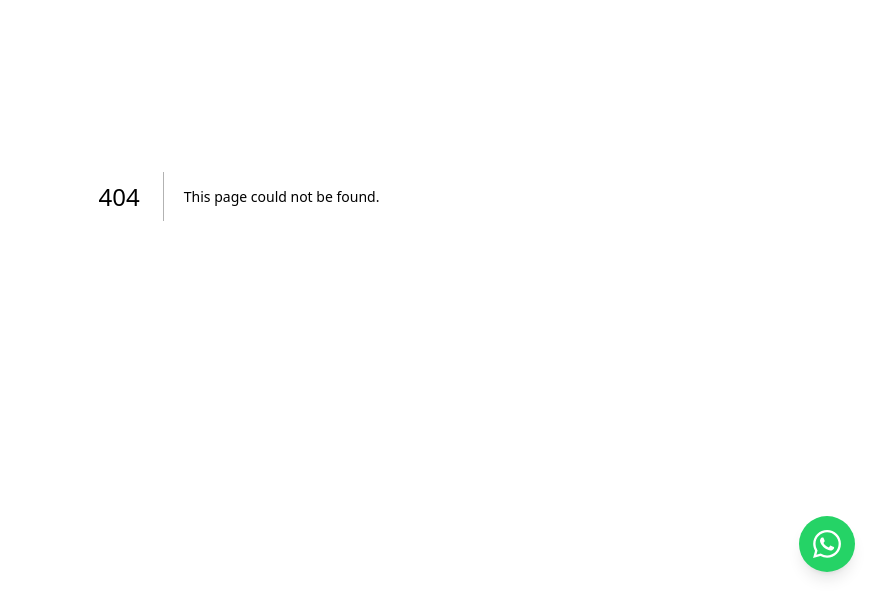
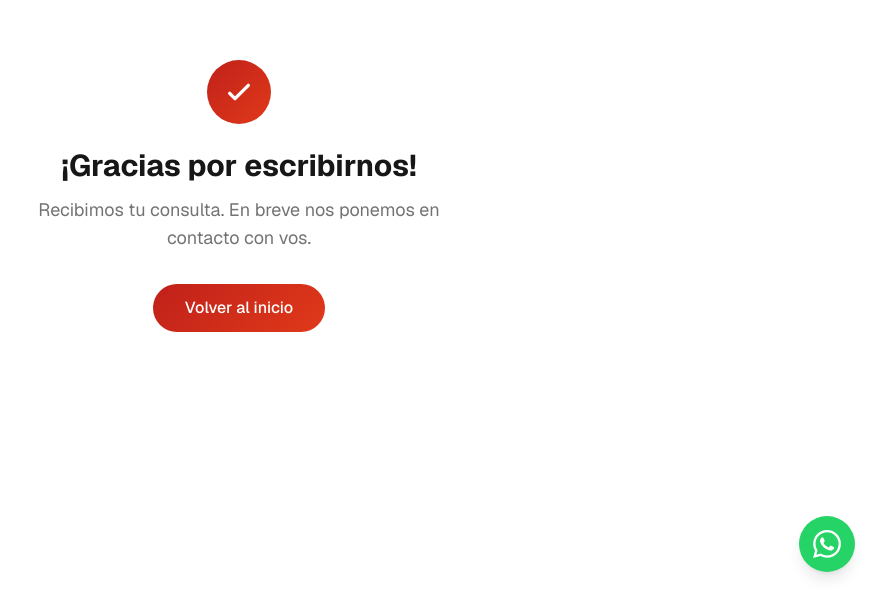
Before and after one commit to acoworkspace/acoworkspace-web, a Next.js app: page /gracias in a window 1280 px wide. Before the commit this address had no page. Shown: the part 204-800 px from the top of the page, without its empty margins (401-1280 px from the left). Built offline with nearby package versions, Linux system fonts and the light colour scheme.

Commit message:
Add /gracias page, redirect contact form, fix points proration

```diff
--- a/src/app/api/bookings/route.ts
+++ b/src/app/api/bookings/route.ts
@@ -43,7 +43,8 @@ export async function POST(req: NextRequest) {
 
   // Calculate points cost
   const durationHours = minutesBetween(start_time, end_time) / 60;
-  const pointsCost = Math.ceil(durationHours * (room.points_per_hour ?? 1));
+  // Round to nearest 0.5 so a 30-min slot costs half the hourly rate
+  const pointsCost = Math.round(durationHours * (room.points_per_hour ?? 1) * 2) / 2;
 
   // If logged-in user → validate and deduct points
   if (userId) {
--- /dev/null
+++ b/src/app/gracias/page.tsx
@@ -0,0 +1,35 @@
+import Link from "next/link";
+import type { Metadata } from "next";
+
+export const metadata: Metadata = {
+  title: "¡Gracias! — ACO Workspace",
+  robots: { index: false },
+};
+
+export default function GraciasPage() {
+  return (
+    <main className="min-h-screen flex flex-col items-center justify-center px-6 text-center bg-white">
+      <div className="max-w-md">
+        <div
+          className="w-16 h-16 rounded-full flex items-center justify-center mx-auto mb-6"
+          style={{ background: "linear-gradient(135deg, #C0201A, #E03A1A)" }}
+        >
+          <svg className="w-8 h-8 text-white" fill="none" viewBox="0 0 24 24" stroke="currentColor" strokeWidth={2.5}>
+            <path strokeLinecap="round" strokeLinejoin="round" d="M5 13l4 4L19 7" />
+          </svg>
+        </div>
+        <h1 className="text-3xl font-bold text-neutral-900 mb-3">¡Gracias por escribirnos!</h1>
+        <p className="text-neutral-500 text-lg mb-8">
+          Recibimos tu consulta. En breve nos ponemos en contacto con vos.
+        </p>
+        <Link
+          href="/"
+          className="inline-block px-8 py-3 rounded-full text-white font-medium hover:opacity-90 transition-opacity"
+          style={{ background: "linear-gradient(135deg, #C0201A, #E03A1A)" }}
+        >
+          Volver al inicio
+        </Link>
+      </div>
+    </main>
+  );
+}
--- a/src/components/sections/Contact.tsx
+++ b/src/components/sections/Contact.tsx
@@ -1,6 +1,7 @@
 "use client";
 
 import { useState } from "react";
+import { useRouter } from "next/navigation";
 import type { ContentMap } from "@/lib/site-content";
 
 const SEDES = ["Palermo", "Monserrat"];
@@ -17,6 +18,7 @@ export default function Contact({ content = {} }: { content?: ContentMap }) {
     mensaje: "",
   });
   const [status, setStatus] = useState<"idle" | "loading" | "ok" | "error">("idle");
+  const router = useRouter();
 
   function handleChange(e: React.ChangeEvent<HTMLInputElement | HTMLTextAreaElement | HTMLSelectElement>) {
     setForm((f) => ({ ...f, [e.target.name]: e.target.value }));
@@ -40,7 +42,11 @@ export default function Contact({ content = {} }: { content?: ContentMap }) {
         headers: { "Content-Type": "application/json" },
         body: JSON.stringify(form),
       });
-      setStatus(res.ok ? "ok" : "error");
+      if (res.ok) {
+        router.push("/gracias");
+      } else {
+        setStatus("error");
+      }
     } catch {
       setStatus("error");
     }
```
